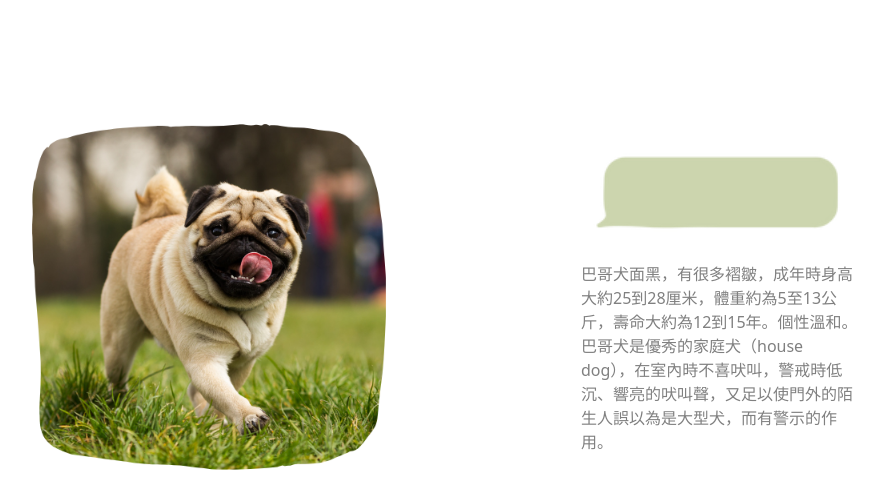
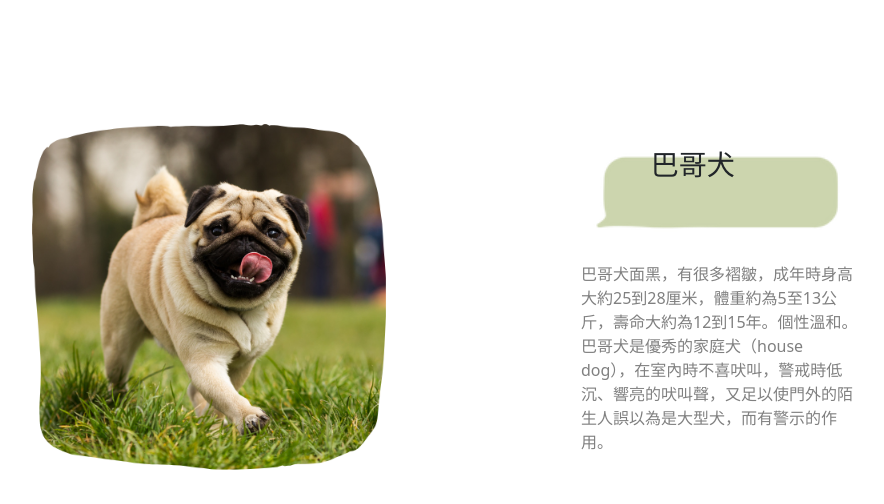
Before and after one commit to morrissschan/grid-project, a plain HTML site: page index.html in a window 1280 px wide. Shown: the part 1865-2369 px from the top of the page, without its empty margins (152-1036 px from the left). Drawn offline with nearby package versions, Linux system fonts and the light colour scheme; a web font is replaced by a local one.

Commit message:
adding h3 into the green img box

```diff
--- a/index.html
+++ b/index.html
@@ -126,9 +126,12 @@
         <img src="./pic/9.png" id="pic-v" alt="" />
       </div>
       <div class="item-info-v">
-        <img src="./img/talk.png" width="100%" alt="">
-        <p>巴哥犬面黑，有很多褶皺，成年時身高大約25到28厘米，體重約為5至13公斤，壽命大約為12到15年。個性溫和。巴哥犬是優秀的家庭犬（house
-            dog），在室內時不喜吠叫，警戒時低沉、響亮的吠叫聲，又足以使門外的陌生人誤以為是大型犬，而有警示的作用。</p>
+        <div>
+          <h3>巴哥犬</h3>
+          <img src="./img/talk.png" width="100%" alt="">
+          <p>巴哥犬面黑，有很多褶皺，成年時身高大約25到28厘米，體重約為5至13公斤，壽命大約為12到15年。個性溫和。巴哥犬是優秀的家庭犬（house
+              dog），在室內時不喜吠叫，警戒時低沉、響亮的吠叫聲，又足以使門外的陌生人誤以為是大型犬，而有警示的作用。</p>
+        </div>
       </div>
 
       <!-- yui-part -->
--- a/style.css
+++ b/style.css
@@ -89,6 +89,16 @@
       grid-area: 3 / 8 / 4 / 11;
     }
 
+    .item-info-v div{
+      position: relative;
+    }
+
+    .item-info-v div h3{
+      position: absolute;
+      top: 7.5%;
+      left: 25%;
+    }
+
      /* yui-part  */
      .item-pic-y{
       scale: 80%;
```
